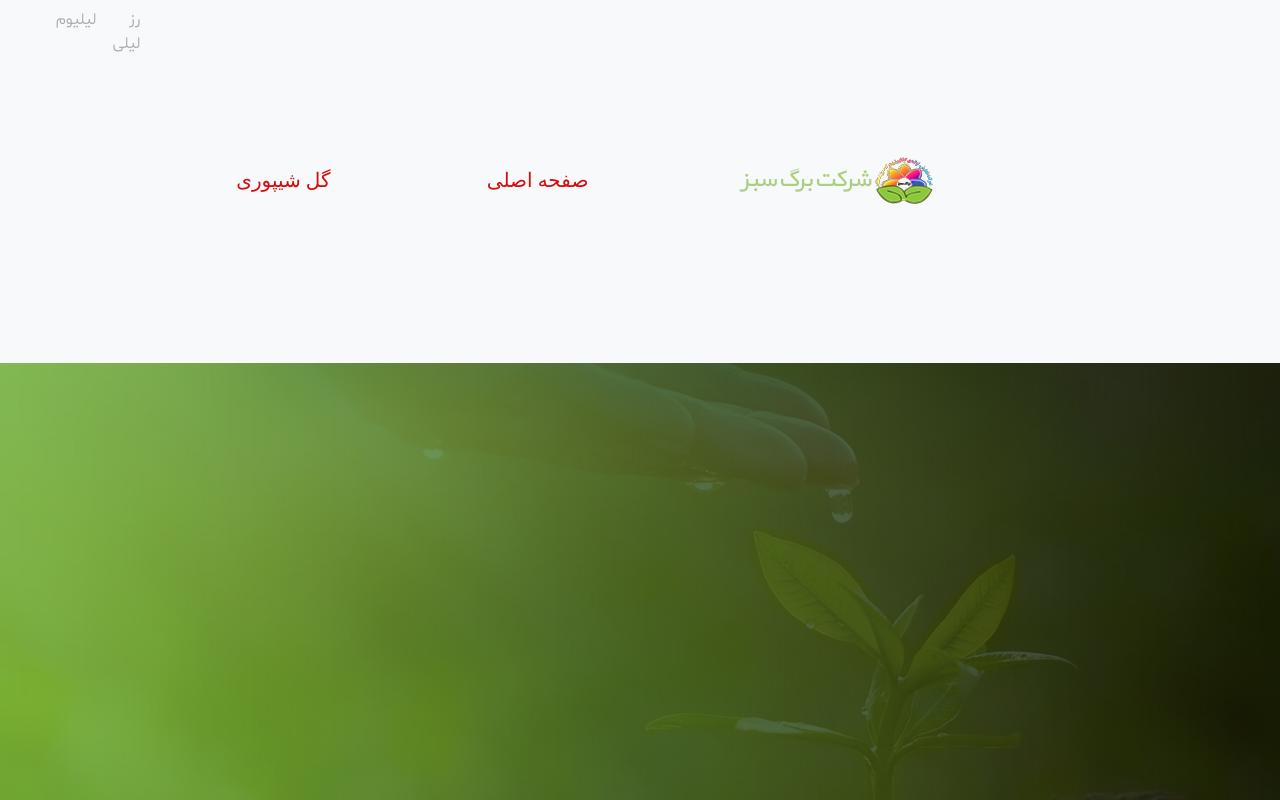
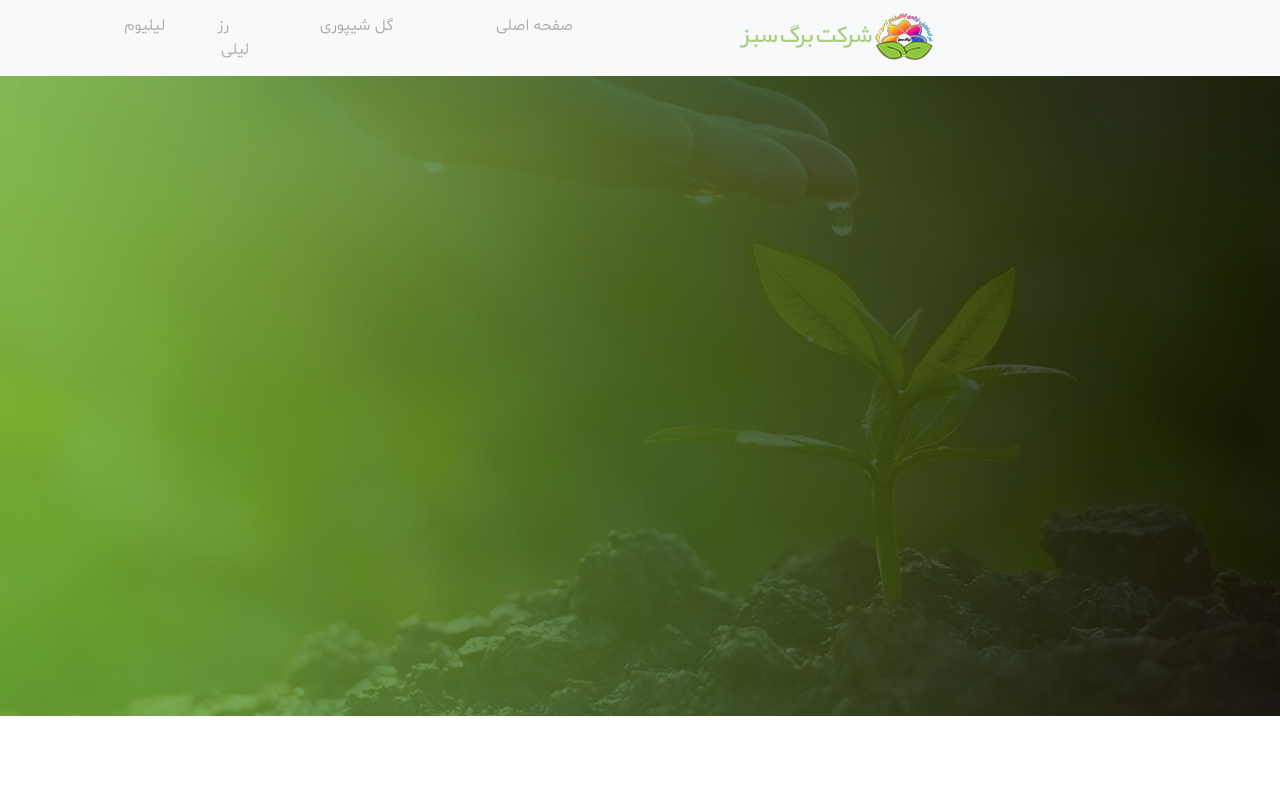
Before and after one commit to Cpidar/iranrose, a plain HTML site: page index.html in a window 1280 px wide. Shown: the top 800 px of the page. Drawn offline with Linux system fonts and the light colour scheme; files whose address does not match are found by name.

Commit message:
Update style.css

```diff
--- a/style.css
+++ b/style.css
@@ -113,21 +113,14 @@ a{
 .navmenu{
   color: #757575;
 }
-li.container {
-  margin: 0 auto;
-	padding: 10em 3em;
+
+.navpart {
+      margin: 0px 10px;
+    padding: 10px 10px;
+  position: relative;
 }
-li.container a{
-  color: rgb(214, 12, 12);
-  text-decoration: none;
-  font: 20px Raleway;
-  margin: 0px 10px;
-  padding: 10px 10px;
-  position: relative;
-  z-index: 0;
-  cursor: pointer;
-}
-.container a:before, .container a:after {
+
+.container a:before, .container  a:after {
   position: absolute;
   left: 0px;
   width: 100%;
@@ -137,3 +130,20 @@ li.container a{
   opacity: 0;
   transition: all 0.3s;
 }
+.container a:before
+{
+    top: 0px;
+    transform: translateY(10px);
+}
+
+.container a:after
+{
+    bottom: 0px;
+    transform: translateY(-10px);
+}
+
+.container a:hover:before, .container a:hover:after
+{
+    opacity: 1;
+    transform: translateY(0px);
+}
```
